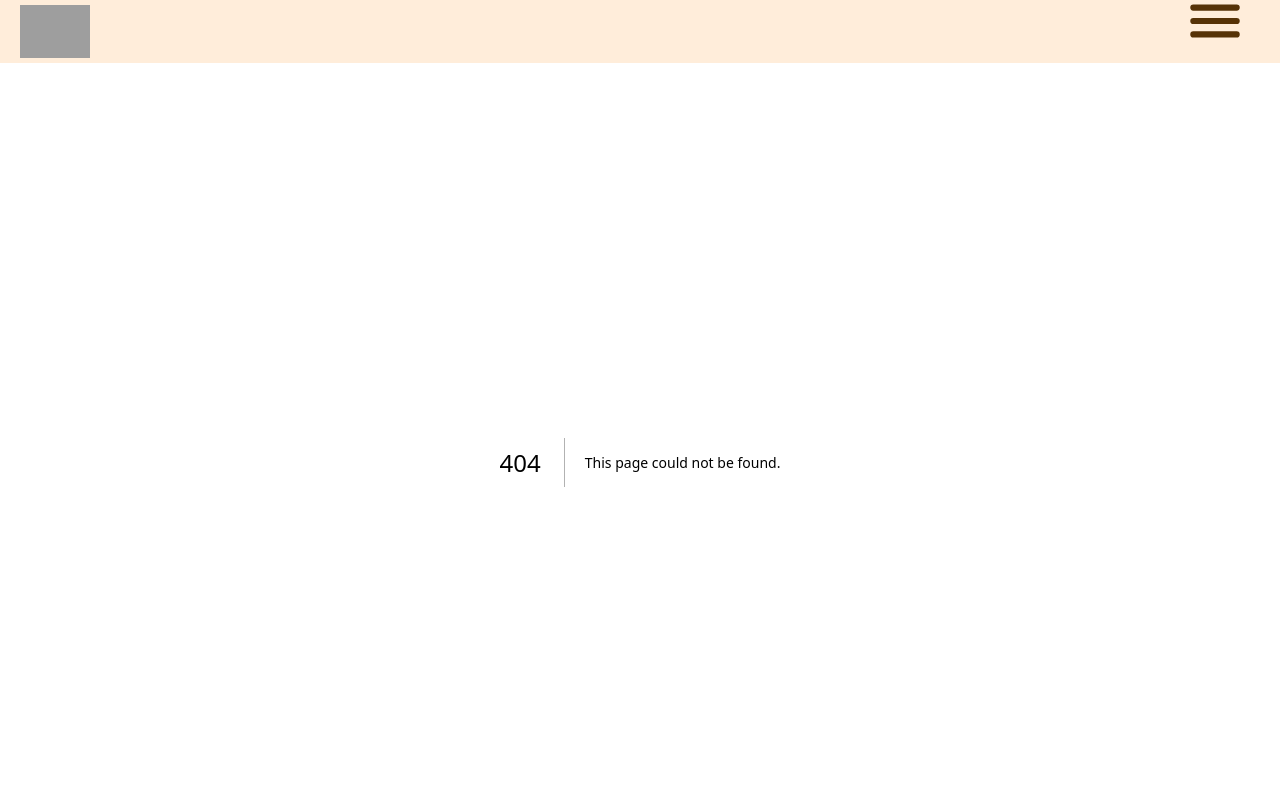
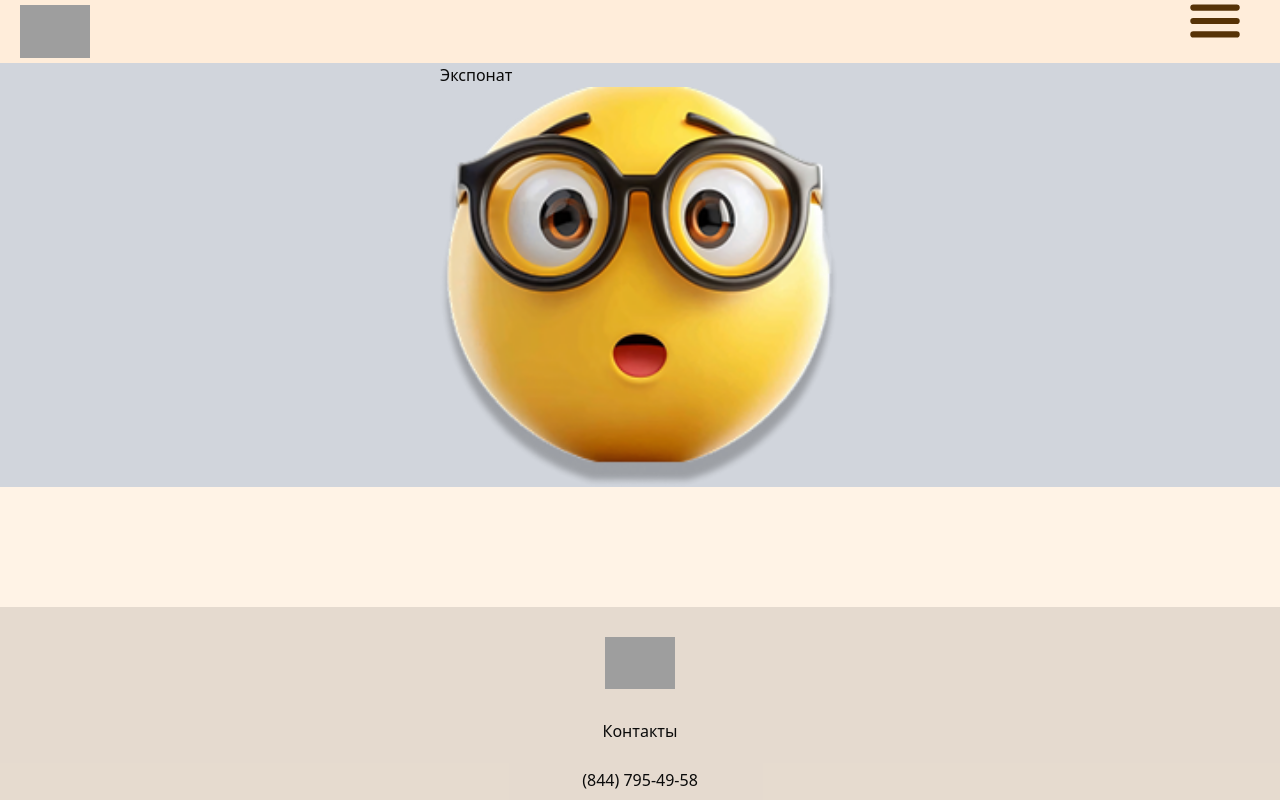
Before and after one commit to Taggconr/Museum-Web, a Next.js app: page /exhibit/1 in a window 1280 px wide. Before the commit this address had no page. Shown: the top 800 px of the page. Built offline with nearby package versions, Linux system fonts and the light colour scheme; grey boxes are pictures that could not be loaded.

Commit message:
make dinamic page

```diff
--- /dev/null
+++ b/src/app/(pages)/exhibit/[id]/page.tsx
@@ -0,0 +1,39 @@
+
+import { ALL_EXHIBITS_DATA } from '@/data/allExhibits-data';
+import Container from '@/components/shared/container';
+import Image from 'next/image';
+
+
+export function generateStaticParams() {
+    return ALL_EXHIBITS_DATA.map((exhibit) => ({ id: exhibit.id }));
+}
+// Получаем id через параметры серверного компонента
+export default async function ExhibitPage({ params }: { params: { id: string } }) {
+    const { id } = await params;
+    const exhibit = ALL_EXHIBITS_DATA.find((e) => String(e.id) === id);
+    const imageUrl = '/' + exhibit.image;
+
+    if (!exhibit) {
+        return <div className="p-4 text-red-600">Экспонат не найден</div>;
+    }
+
+
+
+    return (
+        <div className="exhibit">
+            <Container className="flex justify-center items-center bg-gray-300">
+                <div className="flex flex-col">
+                    <h1>Экспонат</h1>
+                    <Image
+                        loading={"lazy"}
+                        className="h-[400px] w-[400px]"
+                        height={400}
+                        width={400}
+                        src={imageUrl}
+                        alt="Экспонат"
+                    />
+                </div>
+            </Container>
+        </div>
+    );
+}
--- a/src/components/ui/SwiperComponent.tsx
+++ b/src/components/ui/SwiperComponent.tsx
@@ -6,11 +6,12 @@ import 'swiper/css/navigation';
 import 'swiper/css/pagination';
 import 'swiper/css/scrollbar';
 import { Navigation } from 'swiper/modules';
-import { ALLEXHIBITS_DATA } from '@/data/allExhibits-data';
+import { ALL_EXHIBITS_DATA } from '@/data/allExhibits-data';
 import Image from 'next/image';
 import {NavigationOptions} from "swiper/types";
 import { FaAngleLeft } from "react-icons/fa6";
 import { FaAngleRight } from "react-icons/fa6";
+import Link from "next/link";
 
 const SwiperComponent = () => {
     const navigationNextRef = useRef<HTMLButtonElement>(null);
@@ -51,8 +52,9 @@ const SwiperComponent = () => {
             loop={true}
             className="mt-[50px] flex flex-col items-center justify-center h-[268px] w-[270px] md:w-[499px] lg:w-[801px] xl:w-[1108px] 2xl:w-[1439px] bg-[#F5E5D3] border-[1px] border-[#BD9E7B] rounded-[20px]"
         >
-            {ALLEXHIBITS_DATA.map((item) => (
+            {ALL_EXHIBITS_DATA.map((item) => (
                 <SwiperSlide key={item.id}>
+                    <Link className={"cursor-pointer"} href={`/exhibit/${item.id}`}>
                         <Image
                             src={item.image}
                             alt="exhibits"
@@ -60,6 +62,8 @@ const SwiperComponent = () => {
                             height={180}
                             className="flex items-center justify-center pt-[35px] pb-[53px] w-full h-full"
                         />
+                    </Link>
+
                 </SwiperSlide>
             ))}
             <div className="hidden md:block">
--- a/src/components/ui/logo.tsx
+++ b/src/components/ui/logo.tsx
@@ -5,7 +5,7 @@ import Link from "next/link";
 const Logo = () => {
     return (
         <Link className={"flex items-center"} href="/">
-            <Image className={"py-[5px]"} width={70} height={70} src={"static/Logo.svg"} alt="Logotype"/>
+            <Image className={"py-[5px]"} width={70} height={70} loading={"lazy"} src={"static/Logo.svg"} alt="Logotype"/>
             <p className="text-[18px] font-semibold text-[#000000] xs:hidden md:flex pl-[15px]">
                 ВИРТУАЛЬНЫЙ МУЗЕЙ
                 <span className="pl-[15px]">
--- a/src/data/allExhibits-data.ts
+++ b/src/data/allExhibits-data.ts
@@ -1,6 +1,6 @@
 import {AllExhibitsI} from "@/types/allExhibits.interface";
 
-export const ALLEXHIBITS_DATA: AllExhibitsI[] = [
+export const ALL_EXHIBITS_DATA: AllExhibitsI[] = [
     {
       id: '1',
       image: 'static/missionCardOne.png'
```
Also changed, not shown: src/app/(pages)/(exhibits)/exhibit/[id].tsx (deleted). Lines whose indentation alone changed are shown as unchanged.
